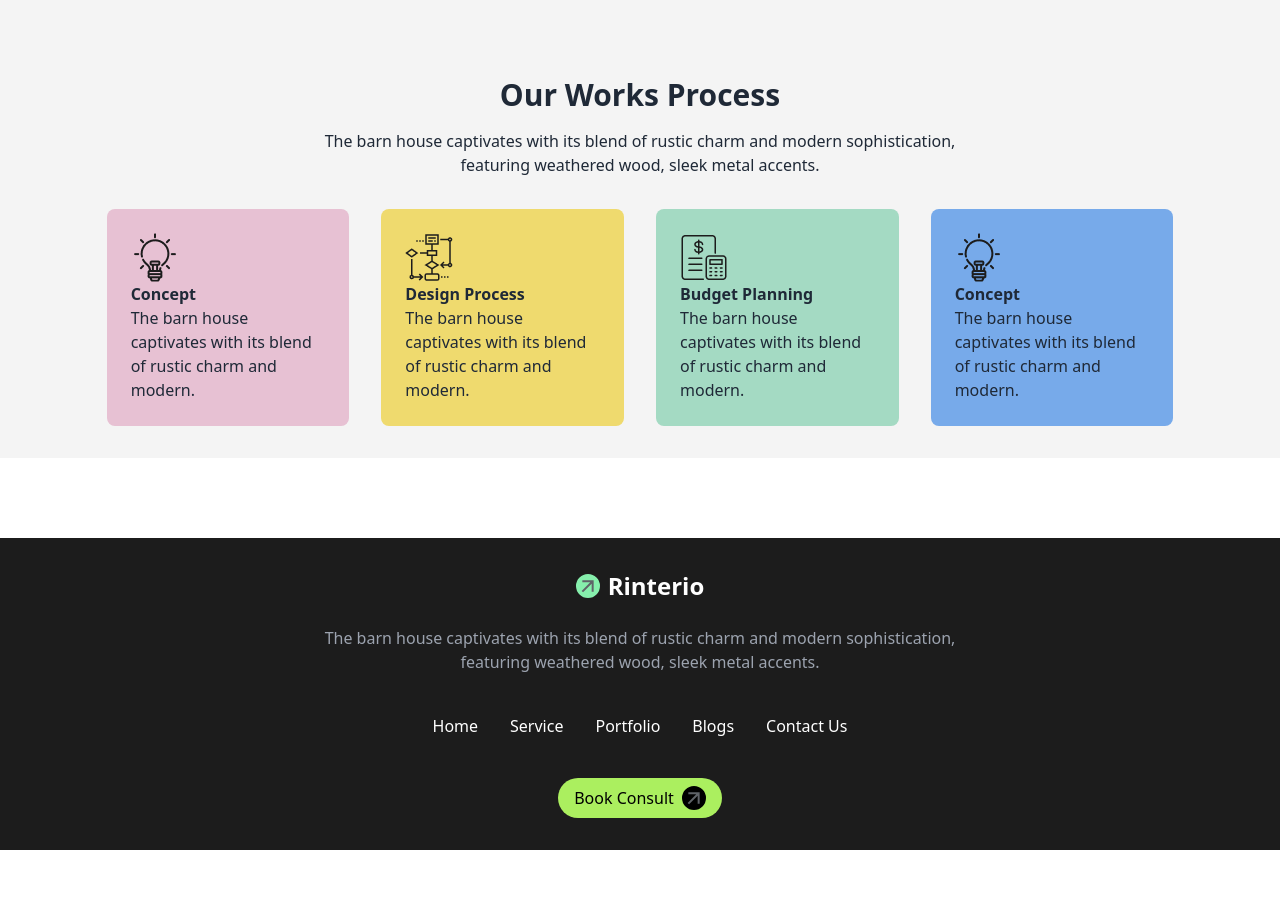
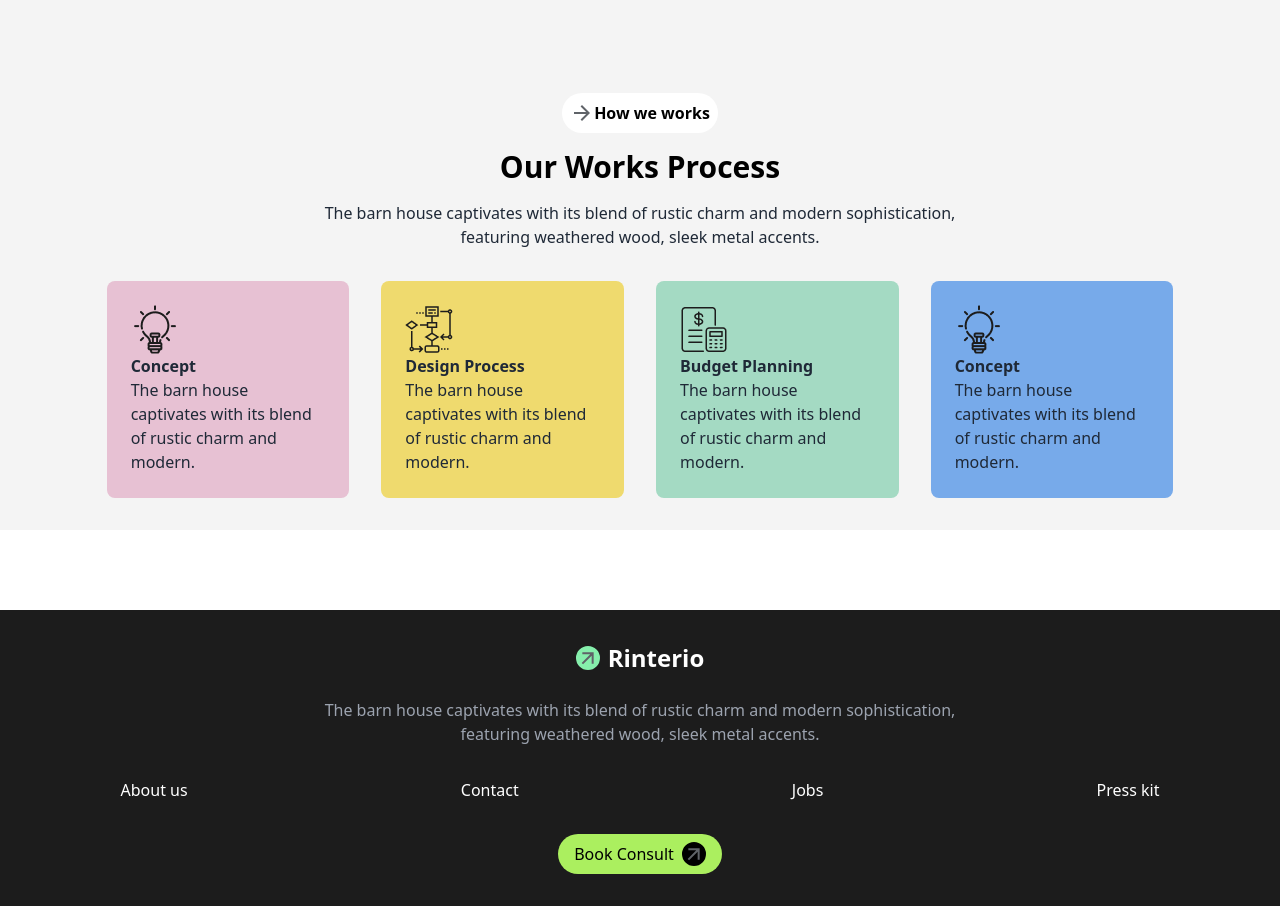
Before and after one commit to md-mohosin/assignment-3, a plain HTML site: page index.html in a window 1280 px wide. Shown: the part 1227-2133 px from the top of the page. Before the commit the page ends 2077 px from the top, so only its background shows below. Drawn offline with nearby package versions, Linux system fonts and the light colour scheme.

Commit message:
works process section complate

```diff
--- a/index.html
+++ b/index.html
@@ -78,7 +78,7 @@
             <div class="md:flex items-center p-8 w-5/6 mx-auto gap-8">
                 <div>
                     <img src="./images/Vector.png" alt="">
-                    <button class="bg-[#FFFFFF] ml-16">About us</button>
+                    <button class="bg-white p-2 ml-16 inline-flex rounded-full"><svg xmlns="http://www.w3.org/2000/svg" height="24px" viewBox="0 -960 960 960" width="24px" fill="#5f6368"><path d="M647-440H160v-80h487L423-744l57-56 320 320-320 320-57-56 224-224Z"/></svg>About us</button>
                     <div>
                         <h1 class="font-bold text-3xl md:text-5xl mb-8">We design thoughtful, <br> liveable spaces</h1>
                         <p>The barn house captivates with its blend of rustic charm and
@@ -106,7 +106,8 @@
             <!-- WORKS PROCESS SECTION -->
             <div class="w-5/6 mx-auto mt-16">
                 <div class="text-center">
-                    <h1 class="text-3xl font-bold mb-4">Our Works Process</h1>
+                    <button class="bg-white p-2 rounded-full inline-flex text-black font-bold mb-4"><svg xmlns="http://www.w3.org/2000/svg" height="24px" viewBox="0 -960 960 960" width="24px" fill="#5f6368"><path d="M647-440H160v-80h487L423-744l57-56 320 320-320 320-57-56 224-224Z"/></svg>How we works</button>
+                    <h1 class="text-3xl font-bold mb-4 text-black">Our Works Process</h1>
                     <p>The barn house captivates with its blend of rustic charm and modern sophistication, <br>
                         featuring
                         weathered wood, sleek metal accents.</p>
@@ -152,13 +153,12 @@
         <p class="text-gray-400">The barn house captivates with its blend of rustic charm and modern sophistication,
             <br> featuring weathered wood, sleek metal accents.
         </p>
-        <ul class="md:flex gap-8 justify-center mt-10 mb-10">
-            <li>Home</li>
-            <li>Service</li>
-            <li>Portfolio</li>
-            <li>Blogs</li>
-            <li>Contact Us</li>
-        </ul>
+        <nav class="grid md:grid-flow-col gap-8 mt-8 mb-8">
+            <a class="link link-hover">About us</a>
+            <a class="link link-hover">Contact</a>
+            <a class="link link-hover">Jobs</a>
+            <a class="link link-hover">Press kit</a>
+          </nav>
         <button class=" bg-[#ABEF5F] text-black rounded-full p-2 px-4 mb-8 inline-flex gap-2">Book Consult <svg
                 xmlns="http://www.w3.org/2000/svg" height="24px" class="bg-black rounded-full -rotate-45"
                 viewBox="0 -960 960 960" width="24px" fill="#5f6368">
```
